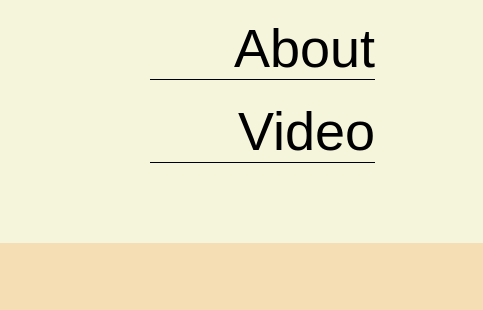
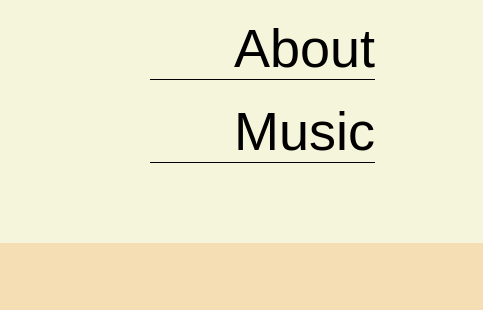
Before and after one commit to Chen-Abudi/spring_codejam_22, a plain HTML site: page music-band-landing/music-band-landing.html in a window 1280 px wide. Shown: the part 146-456 px from the top of the page, 0-483 px from the left. Drawn offline with Linux system fonts and the light colour scheme; a web font is replaced by a local one.

Commit message:
Fix Nav Text

```diff
--- a/music-band-landing/music-band-landing.html
+++ b/music-band-landing/music-band-landing.html
@@ -20,7 +20,7 @@
     <nav class="nav">
       <a href="#members" class="nav__link">Members</a>
       <a href="#about" class="nav__link">About</a>
-      <a href="#video" class="nav__link">Video</a>
+      <a href="#video" class="nav__link">Music</a>
     </nav>
     <img
     src="../images/music-band-landing/intro-picture.jpg"
```
